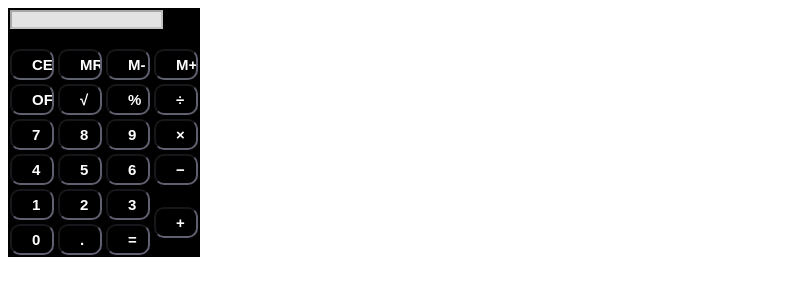
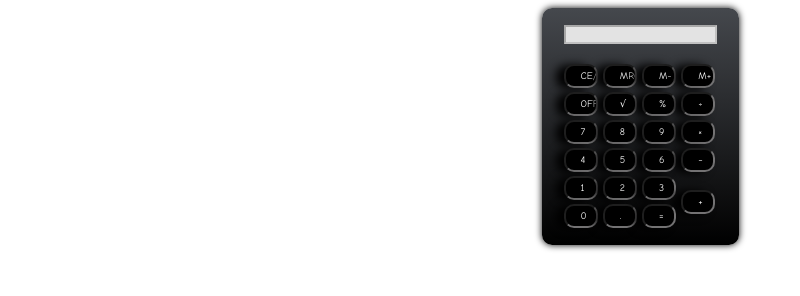
Before and after one commit to YuriNasci/Kalkulilo, a plain HTML site: page index.html in a window 1280 px wide. Shown: the whole page, without its empty margins (0-800 px from the left). Drawn offline with Linux system fonts and the light colour scheme.

Commit message:
Alterações no estilo
- Botões
- Painel

```diff
--- a/index.html
+++ b/index.html
@@ -5,7 +5,7 @@
     <link rel = "stylesheet" type = "text/css" href = "stilo.css"/>
   </head>
   <body> <!--aqui começa o html-->
-    <table cellspacing = 0 cellpadding = 2>
+    <table class = "painel" cellspacing = 0 cellpadding = 2>
       <tr>
         <td colspan = 4>
           <form name = "formulario"><!--aqui foi criado um formulario para a caixa de texto,e um objeto chamado formulario-->
@@ -13,7 +13,7 @@
         </td>
       </tr>
       <tr><!--começo da tabela-->
-        <td><input type="button" class = "i2Style" value="CE/ON" id="ce" onclick = "limpar();"></td>
+        <td><input type="button" value="CE/ON" id="ce" onclick = "limpar();"></td>
         <td><input type="button" class = "i2Style" value="MRC"></td>
         <td><input type="button" class = "i2Style" value="M-"></td> <!--chama a funçao coleta-->
         <td><input type="button" class = "i2Style" value="M+"></td><!--onclick chama a funçao mostra quando clicado-->
--- a/stilo.css
+++ b/stilo.css
@@ -5,26 +5,53 @@
     Description:
         Purpose of the stylesheet follows.
 */
-.i2Style{
-font:bold 15px Arial, "Comic Sans MS", cursive, sans-serif;
+[type = button]  {
+  font:normal 10px "Comic Sans MS", cursive, sans-serif;
   font-style:normal;
   color:#ffffff;
   background:#000000;
-border:2px inset #5f6070;
+  border:2px inset #737273;
+  text-shadow:-15px -15px 0px #000000;
+  box-shadow:-8px 1px 10px #000000;
+  -moz-box-shadow:-8px 1px 10px #000000;
+  -webkit-box-shadow:-8px 1px 10px #000000;
   border-radius:10px 10px 10px 10px;
   -moz-border-radius:10px 10px 10px 10px;
   -webkit-border-radius:10px 10px 10px 10px;
-width:9px;
-padding:5px 20px;
+  width:10px;
+  padding:4px 15px;
   cursor:pointer;
   margin:0 auto;
 }
-.i2Style:active{
+
+[type = button]:active  {
   cursor:pointer;
   position:relative;
   top:2px;
 }
 
+.painel  {
+  border:0px solid #ffffff;
+  box-shadow:0px 0px 7px #000000;
+  -moz-box-shadow:0px 0px 7px #000000;
+  -webkit-box-shadow:0px 0px 7px #000000;
+  border-radius:10px 10px 10px 10px;
+  -moz-border-radius:10px 10px 10px 10px;
+  -webkit-border-radius:10px 10px 10px 10px;
+  padding:15px 20px;
+  cursor:pointer;
+  margin:0 auto;
+
+  /* Permalink - use to edit and share this gradient: http://colorzilla.com/gradient-editor/#45484d+0,000000+100;Black+3D+%231 */
+  background: #45484d; /* Old browsers */
+  background: -moz-linear-gradient(top,  #45484d 0%, #000000 100%); /* FF3.6+ */
+  background: -webkit-gradient(linear, left top, left bottom, color-stop(0%,#45484d), color-stop(100%,#000000)); /* Chrome,Safari4+ */
+  background: -webkit-linear-gradient(top,  #45484d 0%,#000000 100%); /* Chrome10+,Safari5.1+ */
+  background: -o-linear-gradient(top,  #45484d 0%,#000000 100%); /* Opera 11.10+ */
+  background: -ms-linear-gradient(top,  #45484d 0%,#000000 100%); /* IE10+ */
+  background: linear-gradient(to bottom,  #45484d 0%,#000000 100%); /* W3C */
+  filter: progid:DXImageTransform.Microsoft.gradient( startColorstr='#45484d', endColorstr='#000000',GradientType=0 ); /* IE6-9 */
+}
 
 table {
     background: black;
```
Lines whose indentation alone changed are shown as unchanged.
